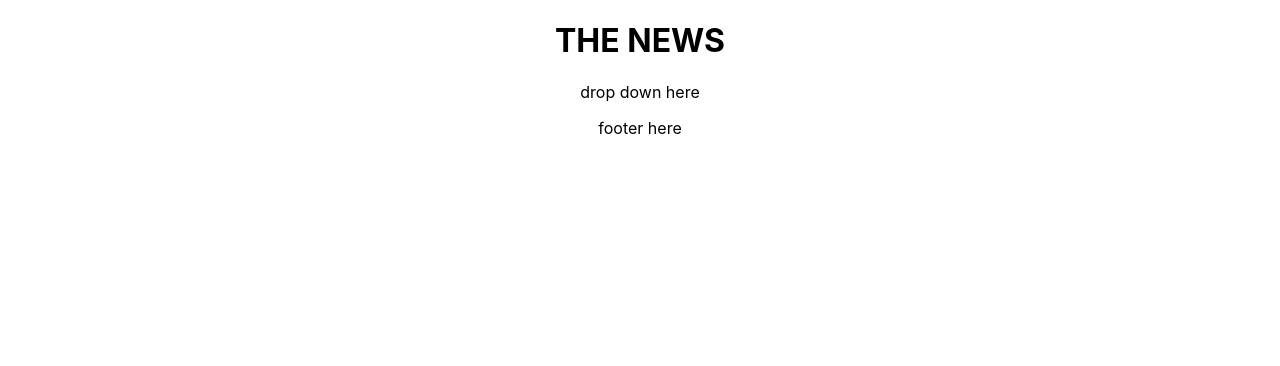
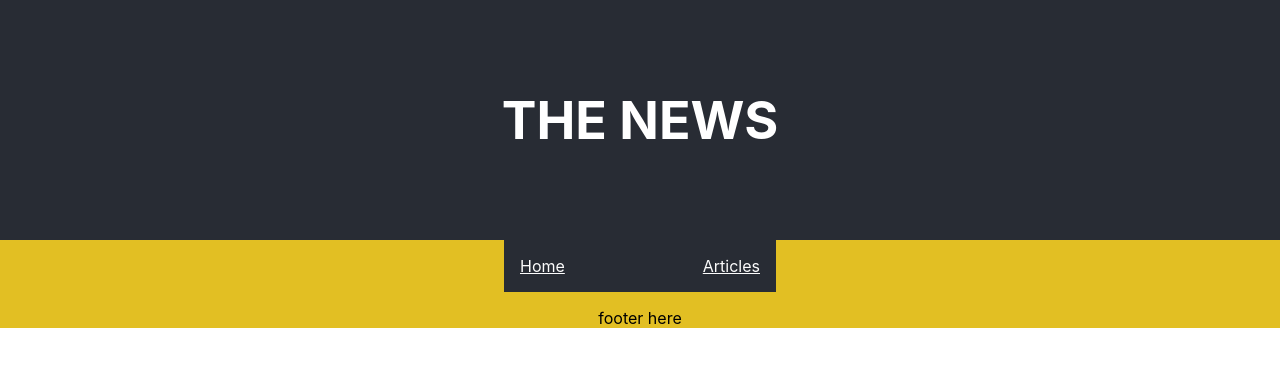
Before and after one commit to WelshSquirrel/FE-NC-NEWS, a React (Create React App) app: page /article/1 in a window 1280 px wide. Shown: the top 366 px of the page. Built offline with nearby package versions, Linux system fonts and the light colour scheme.

Commit message:
search for all articles added and unused functionality removed

```diff
--- a/src/App.css
+++ b/src/App.css
@@ -1,21 +1,11 @@
 .App {
   text-align: center;
+  background-color: rgb(226, 191, 35);
+  color: black;
 }
-
-.App-logo {
-  height: 40vmin;
-  pointer-events: none;
-}
-
-@media (prefers-reduced-motion: no-preference) {
-  .App-logo {
-    animation: App-logo-spin infinite 20s linear;
-  }
-}
-
-.App-header {
+.app-header {
   background-color: #282c34;
-  min-height: 100vh;
+  min-height: 30vh;
   display: flex;
   flex-direction: column;
   align-items: center;
@@ -23,16 +13,22 @@
   font-size: calc(10px + 2vmin);
   color: white;
 }
+.nav-bar {
+  text-align: center;
+  background-color: #282c34;
+  display: flex;
+    justify-content: space-between;
+    width: 15rem;
+    list-style-type: none;
+    padding: 1rem;
+    margin: 0 auto;
+    color: white;
 
-.App-link {
-  color: #61dafb;
 }
+.nav-title { color: #fcfcfc; }
+.nav-title:hover { color: #0cad0c; }
 
-@keyframes App-logo-spin {
-  from {
-    transform: rotate(0deg);
-  }
-  to {
-    transform: rotate(360deg);
-  }
+.article-list {
+  list-style: none
+
 }
--- a/src/App.js
+++ b/src/App.js
@@ -1,21 +1,31 @@
 import './App.css';
-import {Route, Routes, Link } from 'react-router-dom';
-import Header from './components/header.jsx'
-import Footer from './components/footer.jsx'
-import Articles from './components/articles.jsx'
+import { Route, Routes, Link } from 'react-router-dom';
+import Header from './components/header.jsx';
+import Footer from './components/footer.jsx';
+import ListArticles from './components/ListAritcles';
 
 
 function App() {
+
   return (
+    <>
     <div className="App">
-      <div>
-      <Header />
-      </div>
-      <Articles />
-      <div>
-      <Footer />
-      </div>
+    <Header />
+      <nav className="nav-bar">
+          <Link className="nav-title" to="/">
+            <span className="nav-group">Home</span>
+          </Link>
+          <Link className="nav-title" to="/articles">
+            <span className="nav-group">Articles</span>
+          </Link>
+      </nav>
+
+    <Routes>
+      <Route path='/articles' element={<ListArticles />} />
+    </Routes>
+    <Footer />
     </div>
+    </>
   );
 }
 
--- /dev/null
+++ b/src/components/ListAritcles.jsx
@@ -0,0 +1,25 @@
+import { useState, useEffect} from "react";
+import { getArticles } from '../utils/api.js'
+
+const ListArticles = () => {
+
+    const [articles, setArticles] = useState([])
+
+    useEffect(() => {
+        getArticles().then((res) => {
+            console.log(res)
+            setArticles(res)
+        })
+    }, [])
+
+    return (
+        <div>
+            <ul className="article-list">
+                {articles.map((article) => {
+                    return <li key={article.article_id}>Article Name: {article.title}<br></br>Topic: {article.topic}</li>
+                })}
+            </ul>
+        </div>
+    );
+}
+export default ListArticles
--- a/src/components/articles.jsx
+++ /dev/null
@@ -1,11 +0,0 @@
-import { useState } from 'react';
-
-const Articles = () => {
-    return (
-		<div className="article-names">
-			<p>drop down here</p>
-		</div>
-	);
-};
-
-export default Articles
--- a/src/components/header.jsx
+++ b/src/components/header.jsx
@@ -1,6 +1,6 @@
 const Header = () => {
     return (
-        <div>
+          <div className="app-header">
         <h1> THE NEWS </h1>
         </div>
     )
--- a/src/index.js
+++ b/src/index.js
@@ -6,7 +6,9 @@ import { BrowserRouter } from 'react-router-dom'
 
 const root = ReactDOM.createRoot(document.getElementById('root'));
 root.render(
-    <BrowserRouter>
-    <App />
-    </BrowserRouter>
+    <React.StrictMode>
+        <BrowserRouter>
+            <App />
+        </BrowserRouter>
+    </React.StrictMode>
 );
--- a/src/utils/api.js
+++ b/src/utils/api.js
@@ -1,11 +1,12 @@
 import axios from 'axios';
+
 
 const newsApi = axios.create({
     baseURL: "https://arans-be-news.herokuapp.com/api"
 });
 
-export const getArticles = () => {
-    return newsApi.get('/articles').then((res) => {
-        return res.data
+export const getArticles = (query) => {
+    return newsApi.get('/articles', {params: {topic: query}}).then(({data}) => {
+        return data.articles
     })
 }
```
Also changed, not shown: src/components/articlesByTopic.jsx (added).
